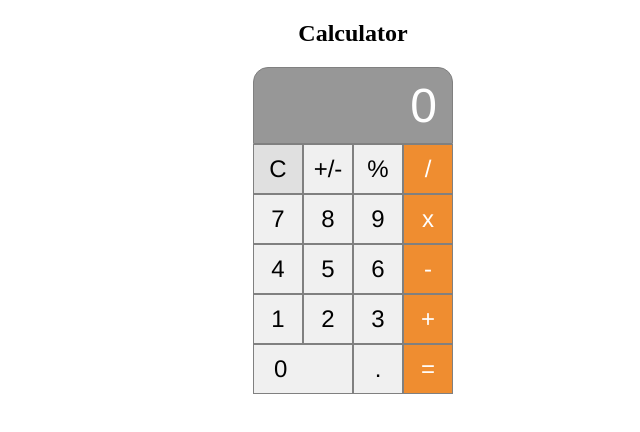
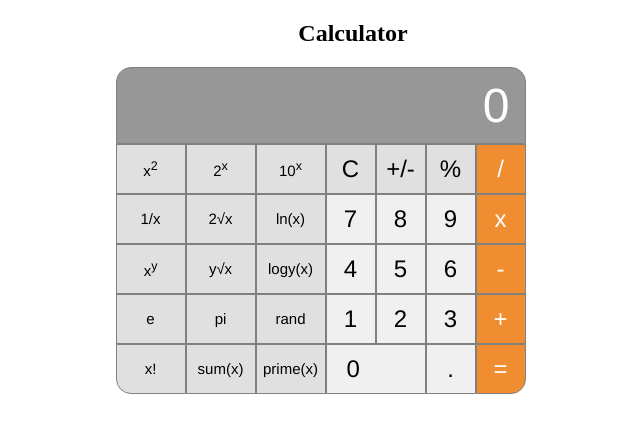
Before and after one commit to NikitaThomas342/2020M4_05, a plain HTML site: page index.html in a window 1280 px wide. Both pictures are taken after a click on the button "+/-". Shown: the whole page, without its empty margins (287-927 px from the left). Drawn offline with Linux system fonts and the light colour scheme.

Commit message:
Commit 3

```diff
--- a/index.html
+++ b/index.html
@@ -12,25 +12,40 @@
     <div class="calculator">
 
         <div id="display">0</div>
+        <button class="new" id="x2">x<sup>2</sup></button>
+        <button class="new" id="2x">2<sup>x</sup></button>
+        <button class="new" id="10x">10<sup>x</sup></button>
         <button id="clear">C</button>
-        <button class="num" id="toggle">+/-</button>
-        <button class="num" id="percent">%</button>
+        <button id="toggle">+/-</button>
+        <button id="percent">%</button>
         <button class="ops" value="/">/</button>
+        <button class="new" id="1/x">1/x</button>
+        <button class="new" id="2√x">2√x</button>
+        <button class="new" id="lnx">ln(x)</button>
         <button class="num" value="7">7</button>
         <button class="num" value="8">8</button>
         <button class="num" value="9">9</button>
         <button class="ops" value="*">x</button>
+        <button class="new">x<sup>y</sup></button>
+        <button class="new">y√x</button>
+        <button class="new">logy(x)</button>
         <button class="num" value="4">4</button>
         <button class="num" value="5">5</button>
         <button class="num" value="6">6</button>
         <button class="ops" value="-">-</button>
+        <button class="new">e</button>
+        <button class="new">pi</button>
+        <button class="new">rand</button>
         <button class="num" value="1">1</button>
         <button class="num" value="2">2</button>
         <button class="num" value="3">3</button>
         <button class="ops" value="+">+</button>
+        <button class="new bottom_left">x!</button>
+        <button class="new">sum(x)</button>
+        <button class="new">prime(x)</button>
         <button class="num button_long" value="0">0</button>
         <button id="dot">.</button>
-        <button class="eval" id="eval">=</button>
+        <button class="eval bottom_right" id="eval">=</button>
 
     </div>
     <script type="text/javascript" src="script.js"></script>
--- a/script.js
+++ b/script.js
@@ -56,12 +56,41 @@ function addDigit(dig_obj) {
        current = current/100;
        document.getElementById("display").innerHTML=current;
    }
-
+   function x2(){
+        current = current * current;
+        document.getElementById("display").innerHTML=current;
+   }
+   function xx(){
+       current = Math.pow(2, current);
+       document.getElementById("display").innerHTML=current;
+   }
+   function x10(){
+       current = Math.pow(10, current);
+       document.getElementById("display").innerHTML=current;
+   }
+   function x1(){
+       current = 1/current;
+       document.getElementById("display").innerHTML=current;
+   }
+   function xroot2(){
+        current = Math.sqrt(current);
+        document.getElementById("display").innerHTML=current;
+   }
+   function baselog(){
+       current = Math.log(current);
+       document.getElementById("display").innerHTML=current;
+   }
    document.getElementById("clear").addEventListener("click",clearDisp);
    document.getElementById("dot").addEventListener("click",addDot);
    document.getElementById("eval").addEventListener("click",calculate);
    document.getElementById("toggle").addEventListener("click",toggle);
    document.getElementById("percent").addEventListener("click",percent);
+   document.getElementById("x2").addEventListener("click",x2);
+   document.getElementById("2x").addEventListener("click",xx);
+   document.getElementById("10x").addEventListener("click",x10);
+   document.getElementById("1/x").addEventListener("click",x1);
+   document.getElementById("2√x").addEventListener("click",xroot2);
+   document.getElementById("lnx").addEventListener("click",baselog);
    let all_num = document.getElementsByClassName("num")
    for ( let i=0 ; i<all_num.length ; i++) {
     all_num[i].addEventListener("click",function() {addDigit(this);});
--- a/style.css
+++ b/style.css
@@ -13,7 +13,7 @@ button{
 .calculator{
     padding: 0;
     margin: 0 auto;
-    width: 200px;
+    width: 475px;
     height: 325px;
     border: none;
     font-family: "Helvetica Neue", Helvetica, Arial, sans-serif;
@@ -24,7 +24,7 @@ button{
 #display{
     line-height: 75px;
     padding: 0 15px 0 15px;
-    width: 168px;
+    width: 378px;
     height: 75px;
     border: 1px solid gray;
     background-color: #979797;
@@ -64,3 +64,7 @@ button:focus {
 .bottom_left {
  border-radius: 0 0 0 15px;
 }
+.new{
+    width:70px;
+    font-size:15px;
+}
```
